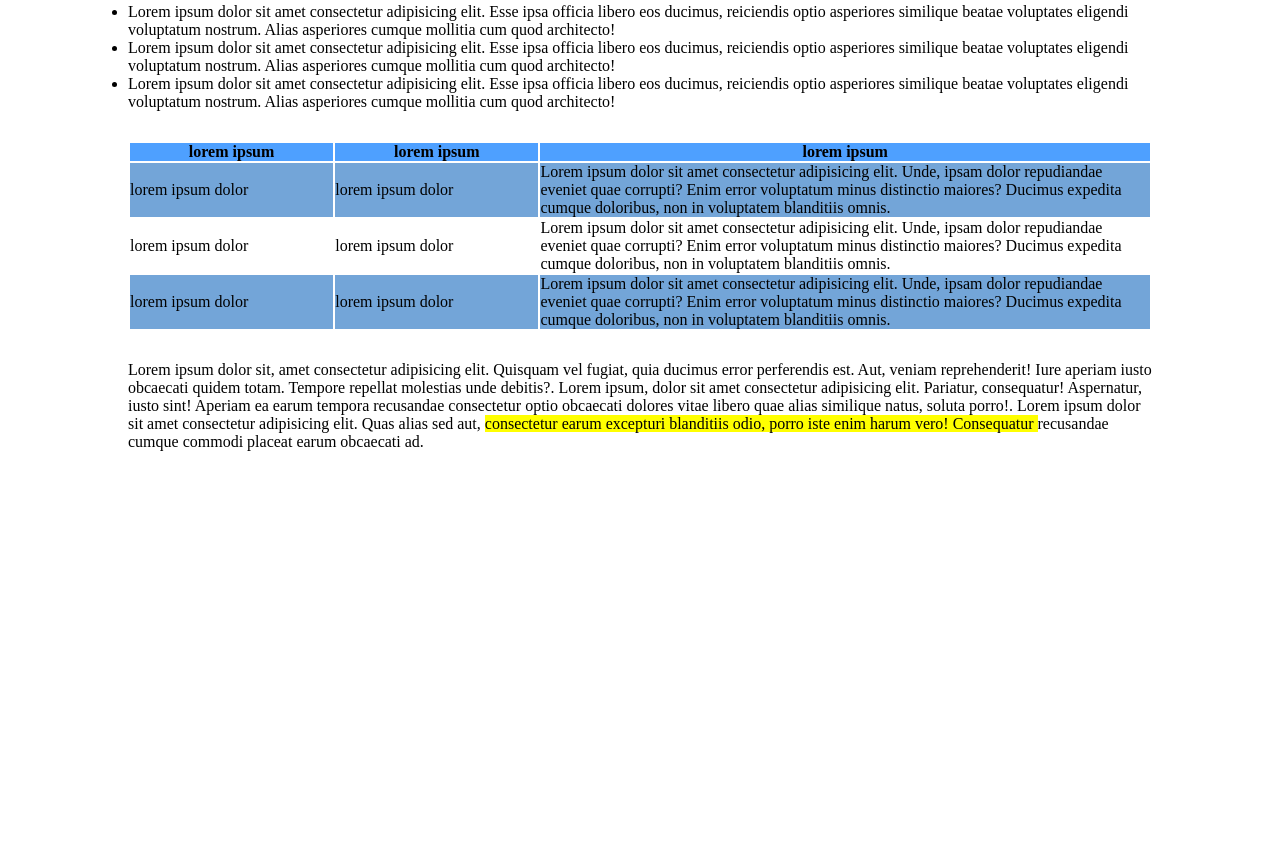
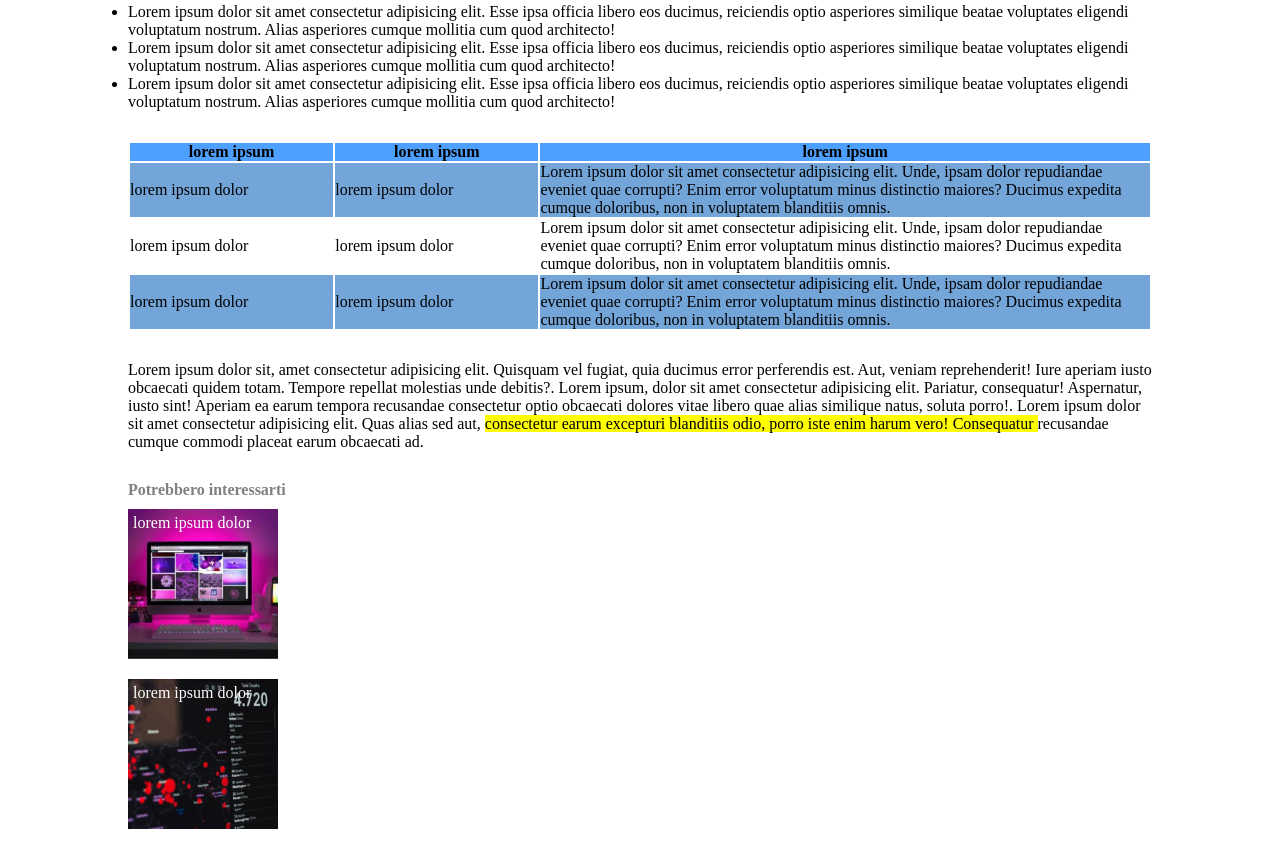
Before and after one commit to IvanRizzo28/html-css-booleaner, a plain HTML site: page index.html in a window 1280 px wide. Shown: the part 831-1680 px from the top of the page. Before the commit the page ends 1312 px from the top, so only its background shows below. Drawn offline with Linux system fonts and the light colour scheme.

Commit message:
creazione footer

```diff
--- a/css/style.css
+++ b/css/style.css
@@ -15,7 +15,6 @@
 header{
     background-image: url("../img/pattern.png");
     background-size: contain;
-    background-color: #4ea0ff;
     padding: 30px 0;
 }
 
@@ -52,6 +51,42 @@ table{
 /*------------Fine article----------------*/
 
 
+/*--------------footer-----------*/
+
+h4{
+    color: grey;
+    margin-bottom: 10px;
+}
+
+.immagini{
+    width: 150px;
+    height: 150px;
+    background-repeat: no-repeat;
+    background-size: cover;
+    background-position: center;
+    color: white;
+    margin-bottom: 20px;
+    padding: 5px;
+}
+
+.bg-foto1{
+    background-image: url("../img/monitor.jpg");
+}
+
+.bg-foto2{
+    background-image: url("../img/graph.jpg");
+}
+
+/*-------------fine footer---------*/
+
+
+
+
+
+
+
+
+
 
 /*----------classi di appoggio--------------*/
 .bg-blu{
--- a/index.html
+++ b/index.html
@@ -10,7 +10,7 @@
 </head>
 <body>
     <!-- -------------Header------------------ -->
-    <header>
+    <header class="bg-blu">
         <div class="container">   <!-- container con margine automatico -->
             <img src="img/logo.svg" alt="LOGO">
         </div>
@@ -77,7 +77,15 @@
     <!-- ------------- footer------------------ -->
 
     <footer>
-
+        <div class="container">
+            <h4>Potrebbero interessarti</h4>
+            <div class="immagini bg-foto1">
+                lorem ipsum dolor
+            </div>
+            <div class="immagini bg-foto2">
+                lorem ipsum dolor
+            </div>
+        </div>
     </footer>
 
     <!-- ------------- fine footer------------------ -->
```
